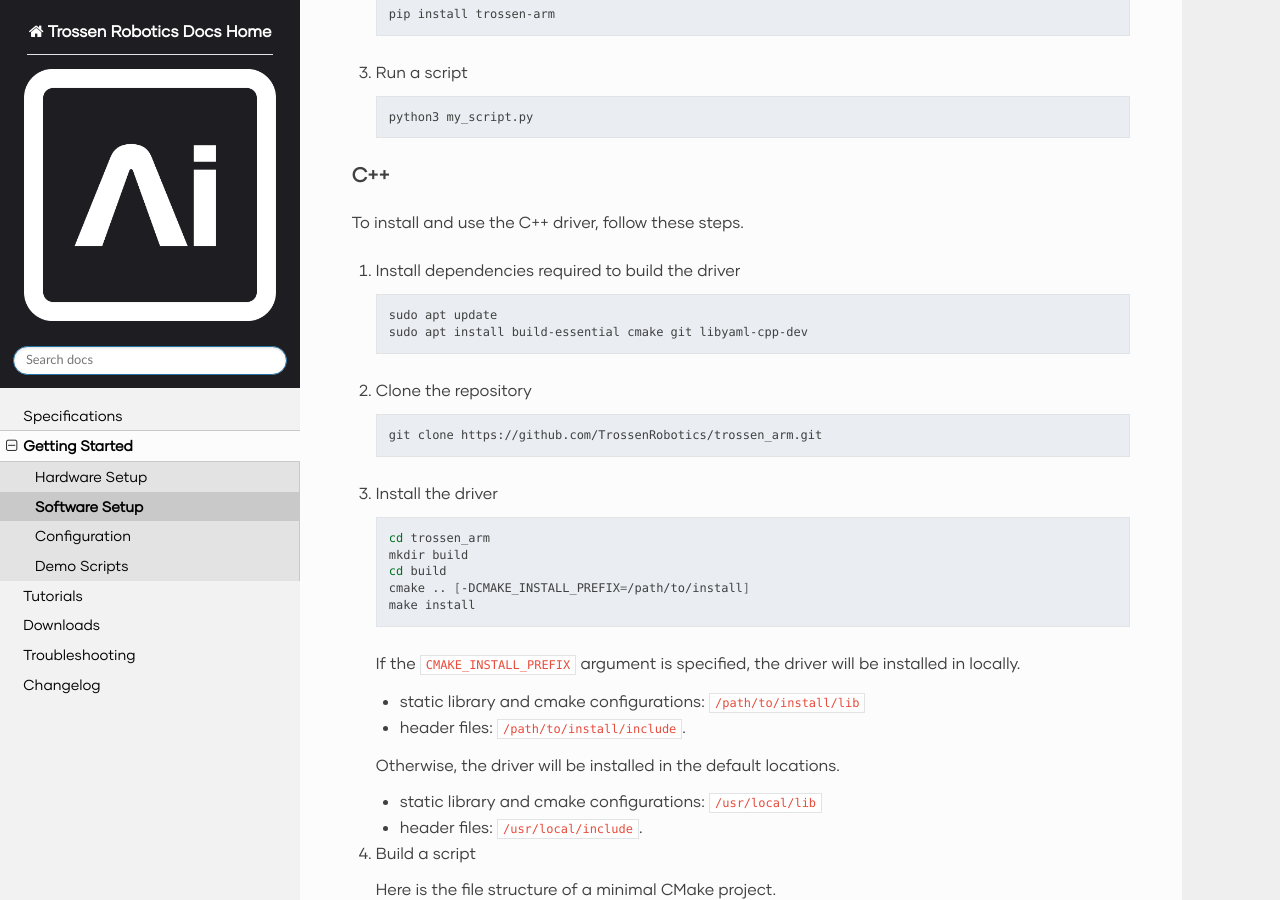
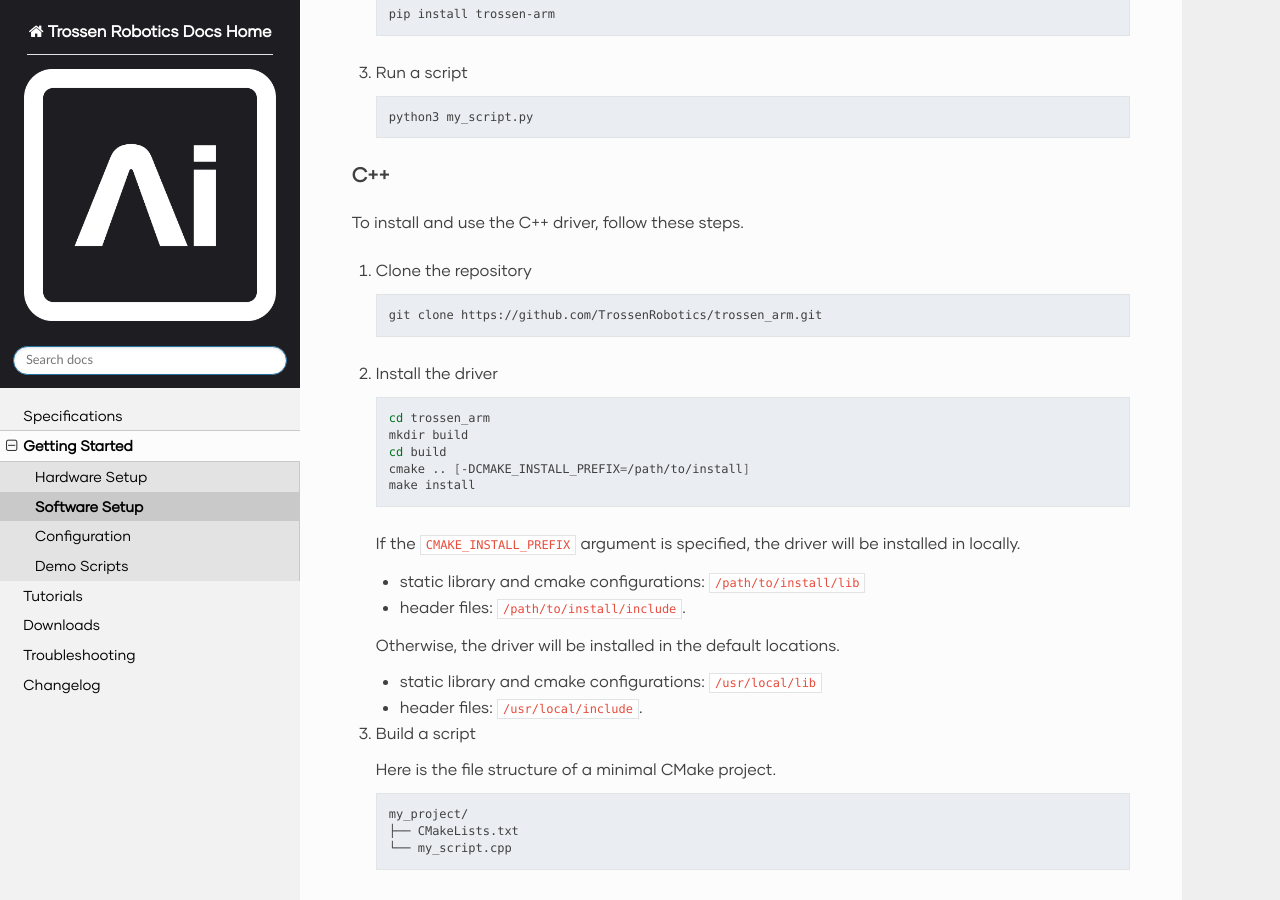
Before and after one commit to TrossenRobotics/trossen_arm, a Sphinx documentation site: the page built from docs/getting_started/software_setup.rst, in a window 1280 px wide and 900 px high, scrolled down 1568 px. Built offline with Sphinx 7.4.7 and the Read the Docs theme 3.1.0, drawn with Linux system fonts in a browser that asks for light colours; some web fonts are replaced; pages that are not in the unit, such as notebooks, are missing from menus.

Commit message:
Update dependency installation according to 1.8 (#60)
* Update dependency installation according to 1.8

* No dependency installation is needed

```diff
--- a/docs/getting_started/software_setup.rst
+++ b/docs/getting_started/software_setup.rst
@@ -93,13 +93,6 @@ C++
 ---
 
 To install and use the C++ driver, follow these steps.
-
-#.  Install dependencies required to build the driver
-
-    .. code-block:: bash
-
-        sudo apt update
-        sudo apt install build-essential cmake git libyaml-cpp-dev
 
 #.  Clone the repository
 
```
